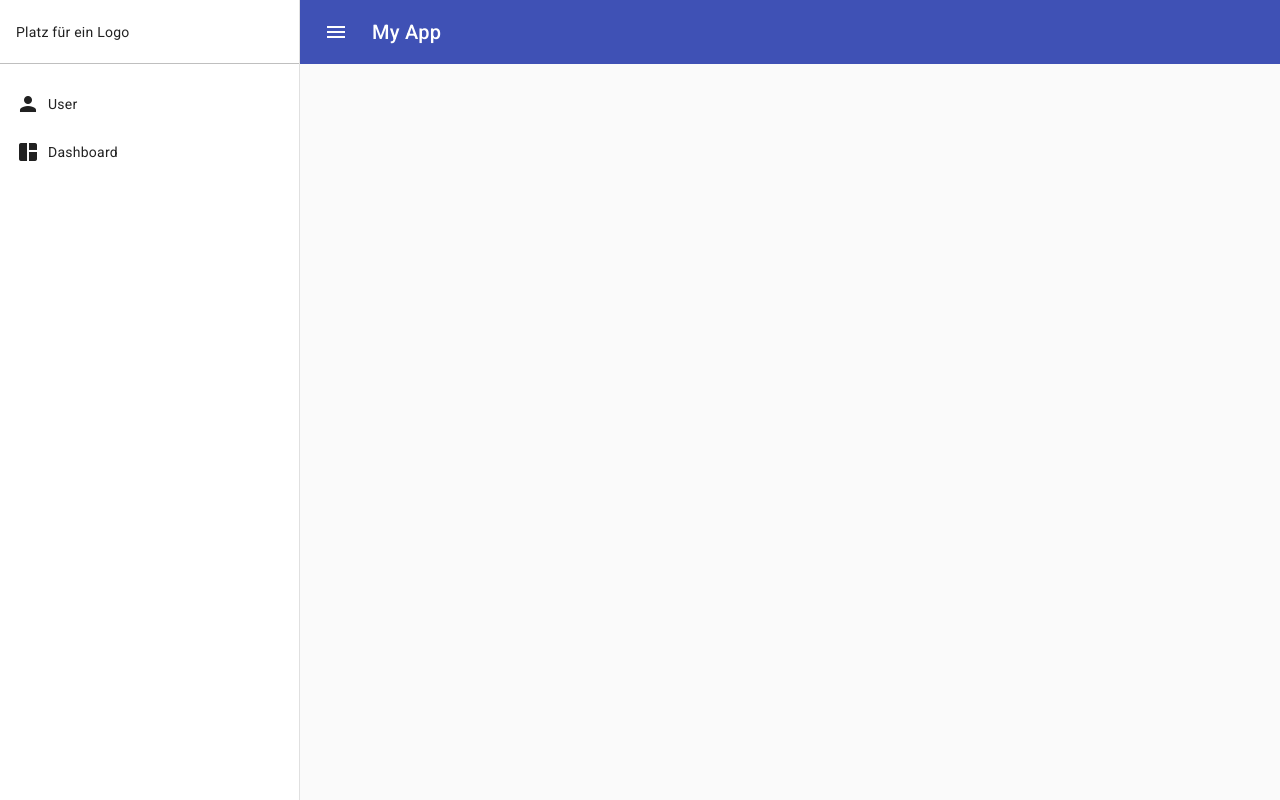
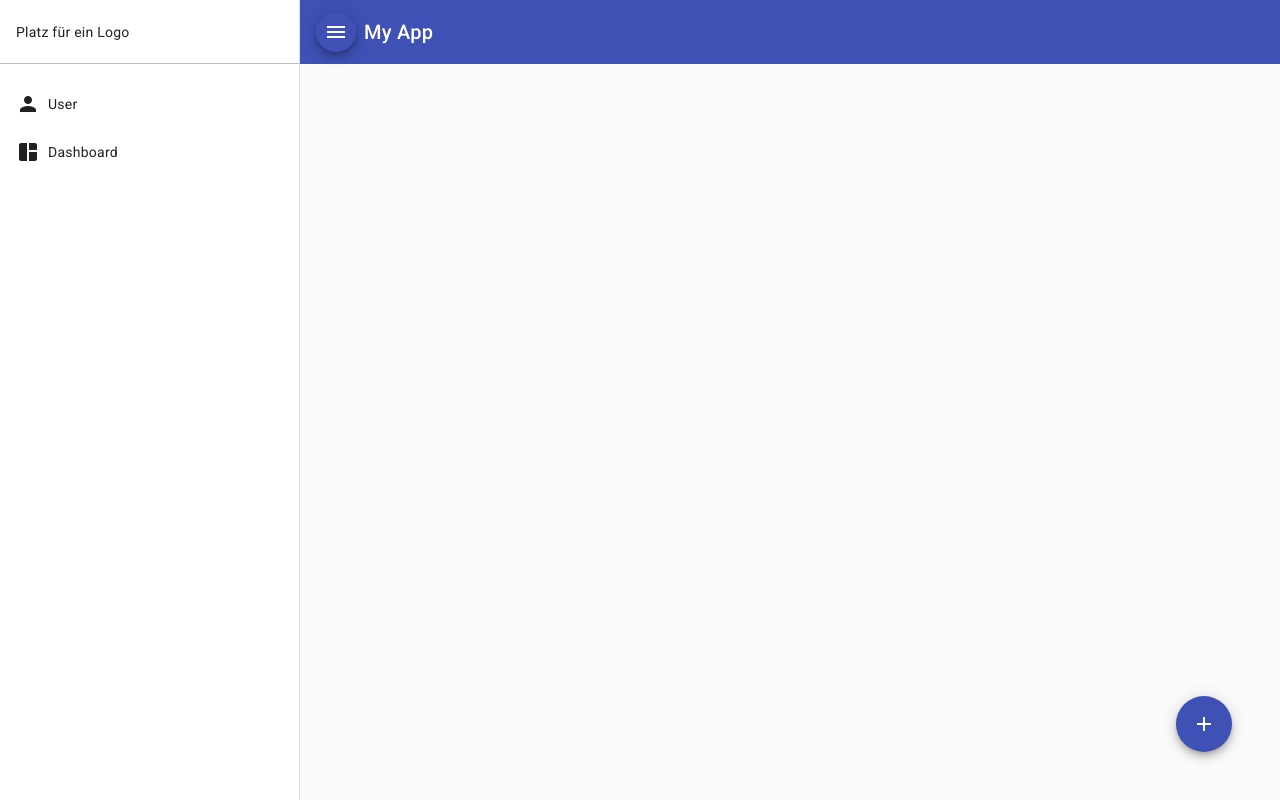
Before and after one commit to IngoHermsen/simpleCRM, an Angular app: page / in a window 1280 px wide. Built offline with nearby package versions, Linux system fonts and the light colour scheme.

Commit message:
added add-user-button

```diff
--- /dev/null
+++ b/src/app/dialog-add-user/dialog-add-user.component.html
@@ -0,0 +1 @@
+<p>dialog-add-user works!</p>
--- a/src/app/sidebarmenuentries/sidebarmenuentries.component.scss
+++ b/src/app/sidebarmenuentries/sidebarmenuentries.component.scss
@@ -6,7 +6,7 @@ li {
     height: 48px;
     padding-left: 16px;
 
-    &:hover {
+    &:hover, &:focus {
         background-color: rgba(0,0,0,0.1)
     }
 
--- a/src/app/titlebar/titlebar.component.html
+++ b/src/app/titlebar/titlebar.component.html
@@ -6,13 +6,18 @@
 
   <mat-toolbar color="primary">
     <mat-toolbar-row>
-      <div class="me-3 menu-button-container">
-        <mat-icon class="menu-button" (click)="drawer.toggle()">menu</mat-icon>
-      </div>
+        <button class="me-2" (click)="drawer.toggle()" mat-mini-fab color="primary">
+          <mat-icon>menu</mat-icon>
+        </button>
       <span>My App</span>
     </mat-toolbar-row>
   </mat-toolbar>
   <div class="ms-4 mt-4">
     <router-outlet></router-outlet>
   </div>
+  <div class="add-user-button-container">
+    <button mat-fab color="primary">
+      <mat-icon>add</mat-icon>
+    </button>
+  </div>
 </mat-drawer-container>
--- a/src/app/titlebar/titlebar.component.scss
+++ b/src/app/titlebar/titlebar.component.scss
@@ -1,22 +1,3 @@
-.menu-button-container {
-
-    display: flex;
-    justify-content: center;
-    align-items: center;
-    height: 40px;
-    width: 40px;
-    border: 1px solid transparent;
-    border-radius: 100%;
-    transition: background-color 125ms ease-in;
-
-    &:hover {
-        cursor: pointer;
-        background-color: rgba(255,255,255,0.2);
-        transition: background-color 125ms ease-in;
-    }
-
-}
-
 .sidenav {
     width: 300px;
 }
@@ -29,3 +10,9 @@
     height: 64px;
     border-bottom: 1px solid rgba(0, 0, 0, 0.25)
 }
+
+.add-user-button-container {
+    position: absolute;
+    bottom: 48px;
+    right: 48px;
+}
```
Also changed, not shown: src/app/app.module.ts (+5 -2 lines), src/app/dialog-add-user/dialog-add-user.component.ts (added, +10 -0 lines), src/app/dialog-add-user/dialog-add-user.component.scss (added), 1 other file (tests, documents, lock files or other folders).
